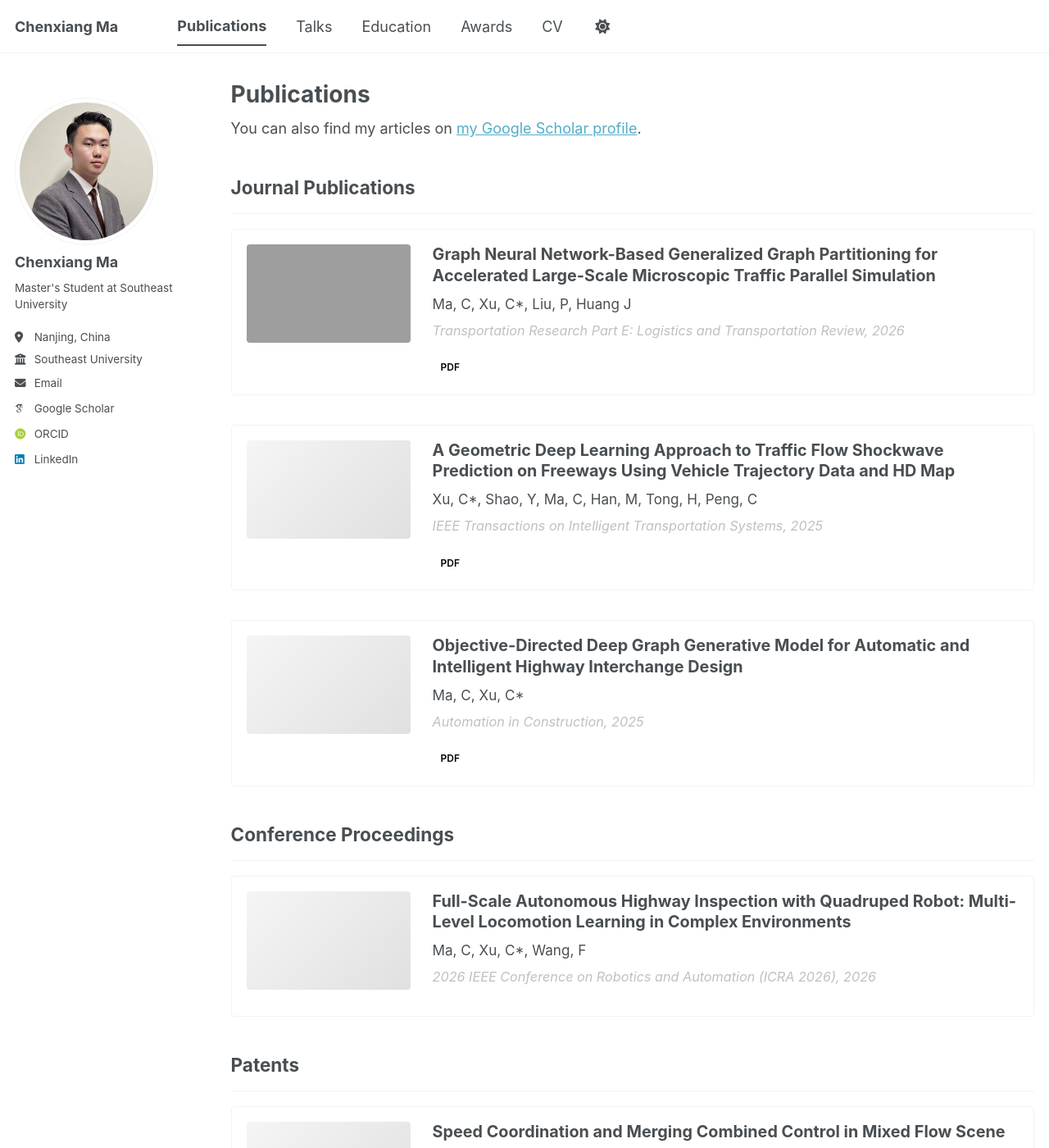
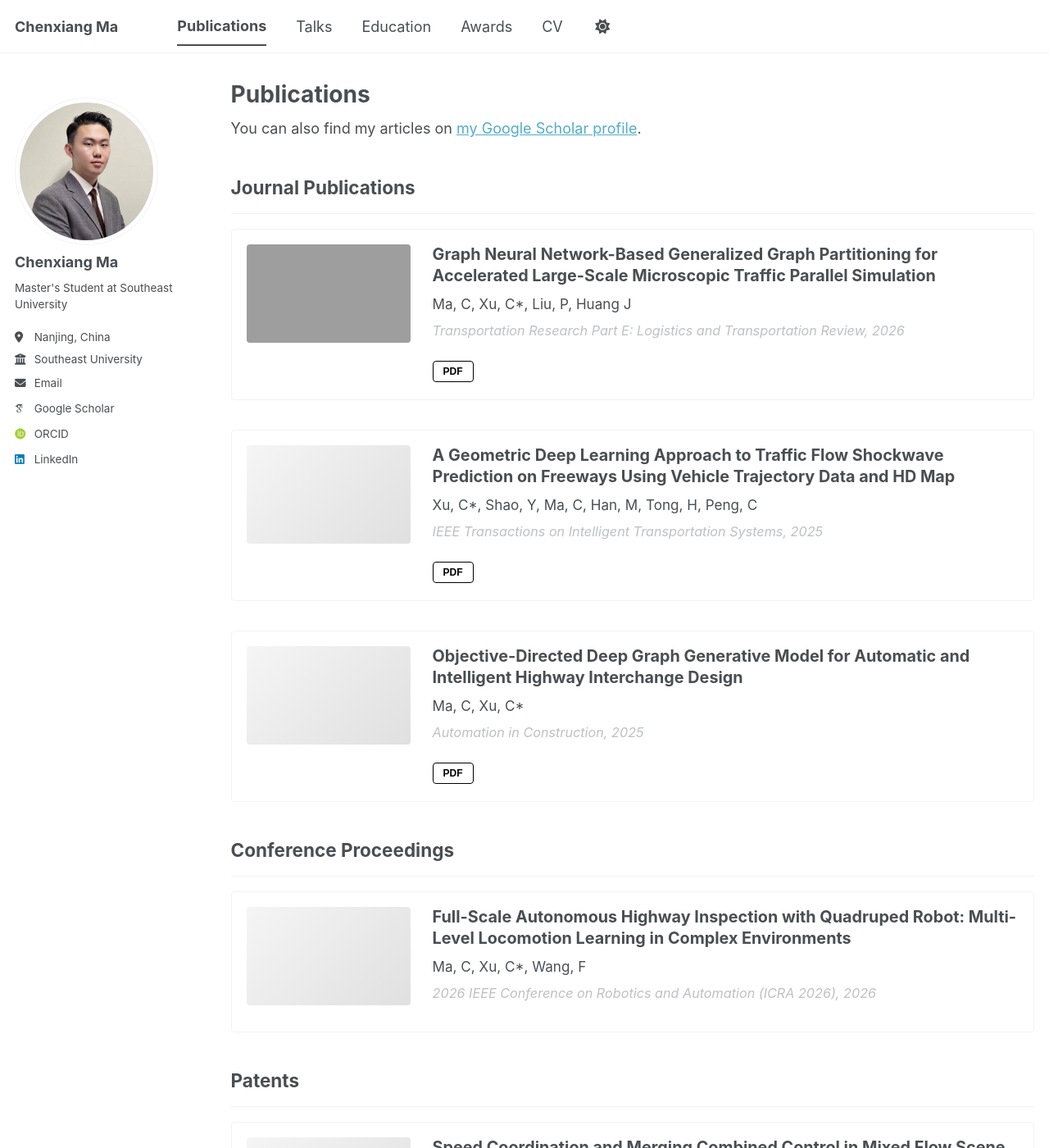
Before and after one commit to macxii23/macxii23.github.io, a Jekyll site: the page built from _pages/publications.html, in a window 1280 px wide and 1400 px high. Shown: the whole window at 82% size. Built offline with Jekyll 4.4.1, drawn with Linux system fonts in a browser that asks for light colours; some web fonts are replaced; a script bundle is joined from its source files by our own code; library files that are not in the unit come from our copies.

Commit message:
Update _archive.scss

```diff
--- a/_sass/layout/_archive.scss
+++ b/_sass/layout/_archive.scss
@@ -170,36 +170,38 @@
   margin-top: 0.5em;
 }
 
-/* 请完全替换之前的 .btn--publication 代码 */
 .btn--publication {
   display: inline-block;
   vertical-align: middle;
 
-  /* 核心样式：白底黑框黑字 */
-  background-color: #fff;       /* 强制白色背景 */
-  border: 1px solid #000;       /* 纯黑边框 */
-  color: #000 !important;       /* 强制纯黑文字 */
+  /* --- 核心修复：强制边框和颜色 --- */
+  background-color: #fff !important;    /* 强制白底 */
+  border: 1px solid #000 !important;    /* 强制1像素纯黑实线边框 (这里是关键) */
+  color: #000 !important;               /* 强制黑字 */
 
-  /* 字体与排版 */
-  font-size: 12px;              /* 字号稍小，显精致 */
-  font-weight: 600;             /* 字体加粗 */
-  text-transform: uppercase;    /* 强制英文大写 (如 Code -> CODE) */
-  text-decoration: none !important;
-  line-height: 1.2;
+  /* --- 字体与排版 (复刻 AgentThink 风格) --- */
+  font-family: sans-serif;              /* 确保是用非衬线字体 */
+  font-size: 12px;
+  font-weight: 700;                     /* 加粗 */
+  text-transform: uppercase;            /* 全大写 (PDF, CODE) */
+  text-decoration: none !important;     /* 去掉下划线 */
+  line-height: 1;                       /* 紧凑行高 */
 
-  /* 间距与形状 */
-  padding: 4px 10px;            /* 上下窄，左右宽 */
-  border-radius: 4px;           /* 圆角 */
-  margin-right: 8px;            /* 按钮之间的间距 */
-  margin-top: 5px;              /* 稍微与标题拉开距离 */
+  /* --- 形状与间距 --- */
+  padding: 6px 12px;                    /* 调整内边距让按钮看起来更像图里的样子 */
+  border-radius: 4px;                   /* 圆角 */
+  margin-right: 8px;
+  margin-top: 8px;                      /* 与上方内容的间距 */
 
-  transition: all 0.2s ease;
+  transition: all 0.2s ease-in-out;
 
-  /* 悬停效果：黑底白字 */
+  /* --- 悬停效果：黑底白字 --- */
   &:hover {
-    background-color: #000;     /* 背景变黑 */
-    color: #fff !important;     /* 文字变白 */
-    border-color: #000;
+    background-color: #000 !important;  /* 悬停变黑 */
+    color: #fff !important;             /* 文字变白 */
+    border-color: #000 !important;      /* 边框保持黑色 */
+    text-decoration: none !important;
+    box-shadow: 0 2px 5px rgba(0,0,0,0.2); /* 悬停时加一点点浮起的效果 */
   }
 }
 
```
